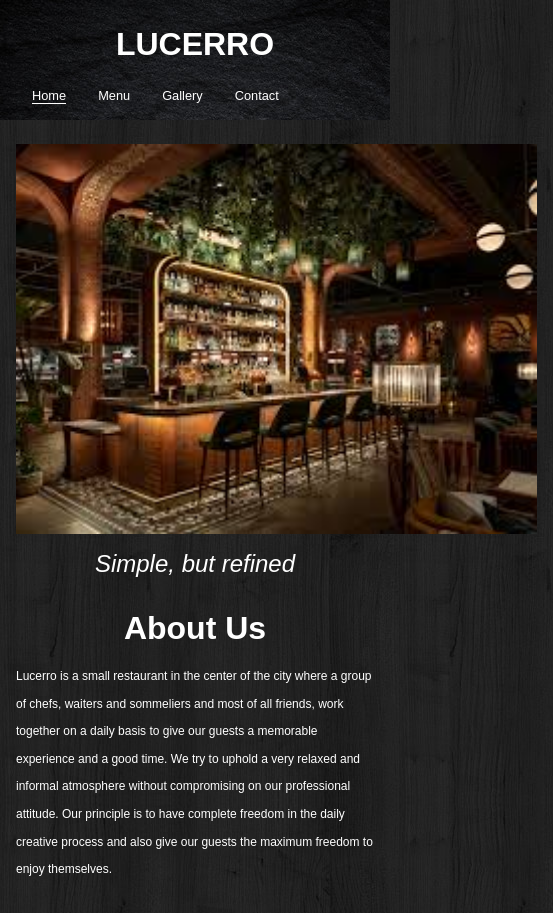
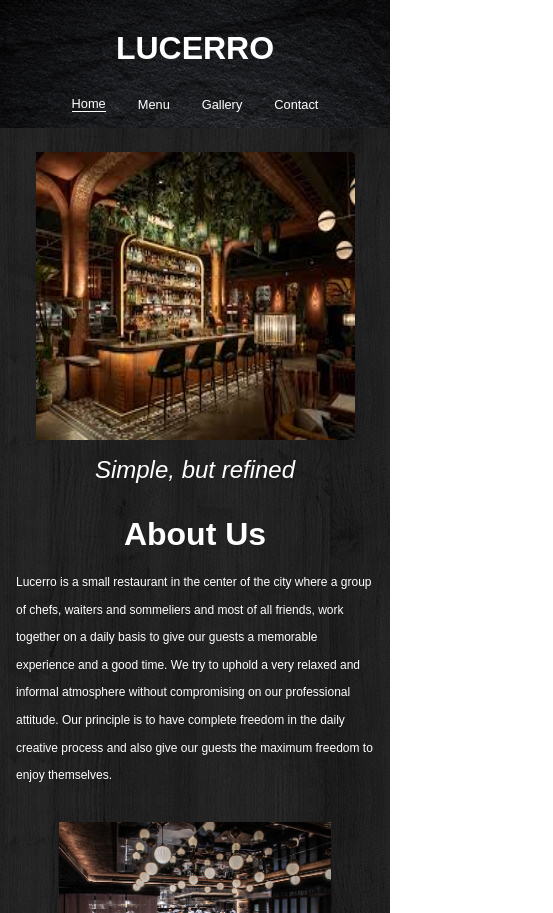
Before and after one commit to RexBasiliscus/restaurant-page, a website built with webpack: page src/template.html in a window 390 px wide. Shown: the top 913 px of the page, 553 px wide, since content can reach past the window. Built offline with nearby package versions, Linux system fonts and the light colour scheme; files whose address does not match are found by name; a web font is replaced by a local one.

Commit message:
fixed small screen responsive design

```diff
--- a/src/index.js
+++ b/src/index.js
@@ -22,7 +22,8 @@ const createHeader = () => {
 };
 
 const createNav = () => {
-  const nav = document.createElement("nav");
+  const nav = document.createElement("div");
+  nav.classList.add("nav");
 
   const homeBtn = document.createElement("button");
   homeBtn.classList.add("nav-button");
--- a/src/styles/_responsive.scss
+++ b/src/styles/_responsive.scss
@@ -1,7 +1,7 @@
 @include media-sm {
   #content {
     header {
-      height: 7.5rem;
+      height: 8rem;
       padding: 0 1rem;
       flex-direction: column;
 
@@ -12,7 +12,8 @@
       }
 
       .nav {
-        padding: 1.5rem;
+        display: flex;
+        justify-content: center;
 
         &-button {
           margin: 1rem;
@@ -56,7 +57,8 @@
         margin-top: 0.5rem;
 
         .bar-img {
-          height: 50vh;
+          max-width: 90%;
+          height: 20rem;
         }
 
         .catchphrase {
@@ -104,8 +106,16 @@
       }
     }
 
-    .gallery > p {
-      font-size: 1rem;
+    .gallery {
+
+      margin-bottom: 1rem;
+      img {
+        height: 9rem;
+        width: 12rem;
+      }
+      p {
+        font-size: 1rem;
+      }
     }
 
     .contact {
@@ -119,9 +129,11 @@
 
       .items {
         .containers {
+          margin-left: 7rem;
 
           &-text {
             font-size: 1rem;
+
           }
 
           .first-col {
```
Also changed, not shown: dist/bundle5c826bdb57caed300afa.js, dist/index.html, 2 other files.
